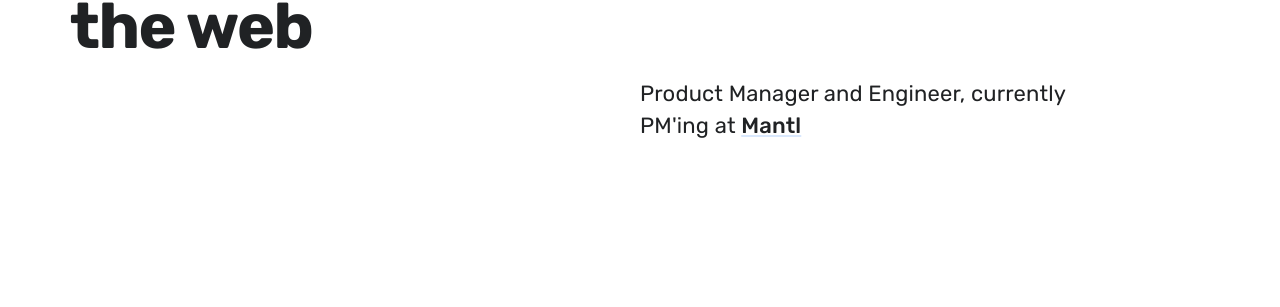
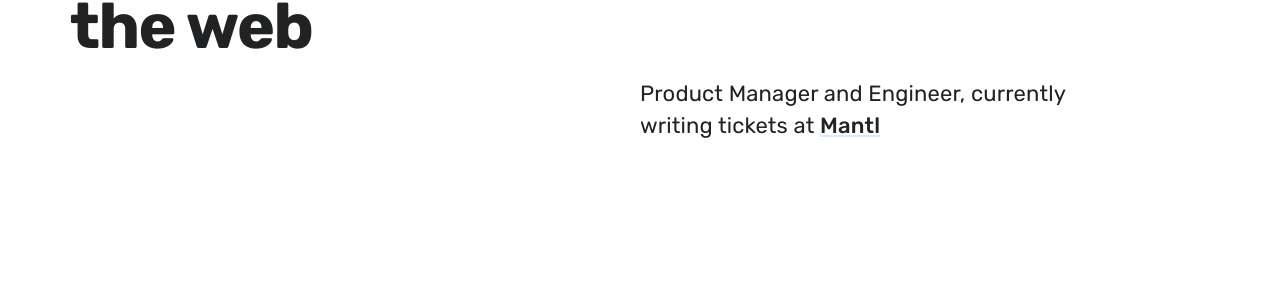
Before and after one commit to jonathanandrewsuk/jonathanandrewsuk.github.io, a Jekyll site: the page built from index.html, in a window 1280 px wide. Shown: the part 335-642 px from the top of the page. Built offline with Jekyll 4.4.1, drawn with Linux system fonts in a browser that asks for light colours; nearby versions of some CDN libraries.

Commit message:
Update index.html

```diff
--- a/index.html
+++ b/index.html
@@ -21,7 +21,7 @@ featured_image: /images/social.jpg
 
 			<p class="intro subtitle--light">
 <!-- 				{{ page.description }} -->
-				Product Manager and Engineer, currently PM'ing at <a href="https://www.mantl.com/" target="_blank"> Mantl </a>
+				Product Manager and Engineer, currently writing tickets at <a href="https://www.mantl.com/" target="_blank"> Mantl </a>
 <!-- 				<a href="#" class="hero__cta button--fill contact-trigger js-contact">Get In Touch</a> -->
 			</p>
 		</div>
```
